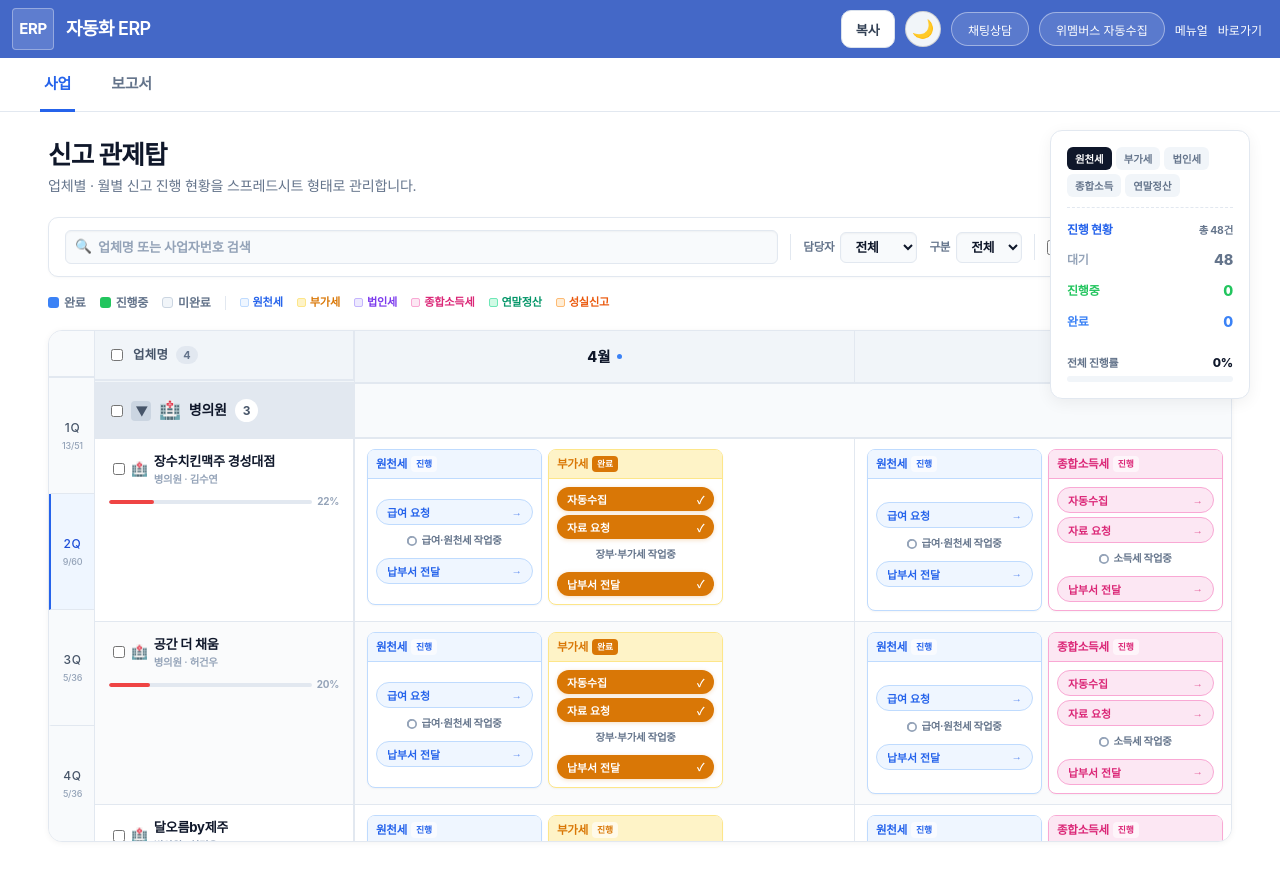
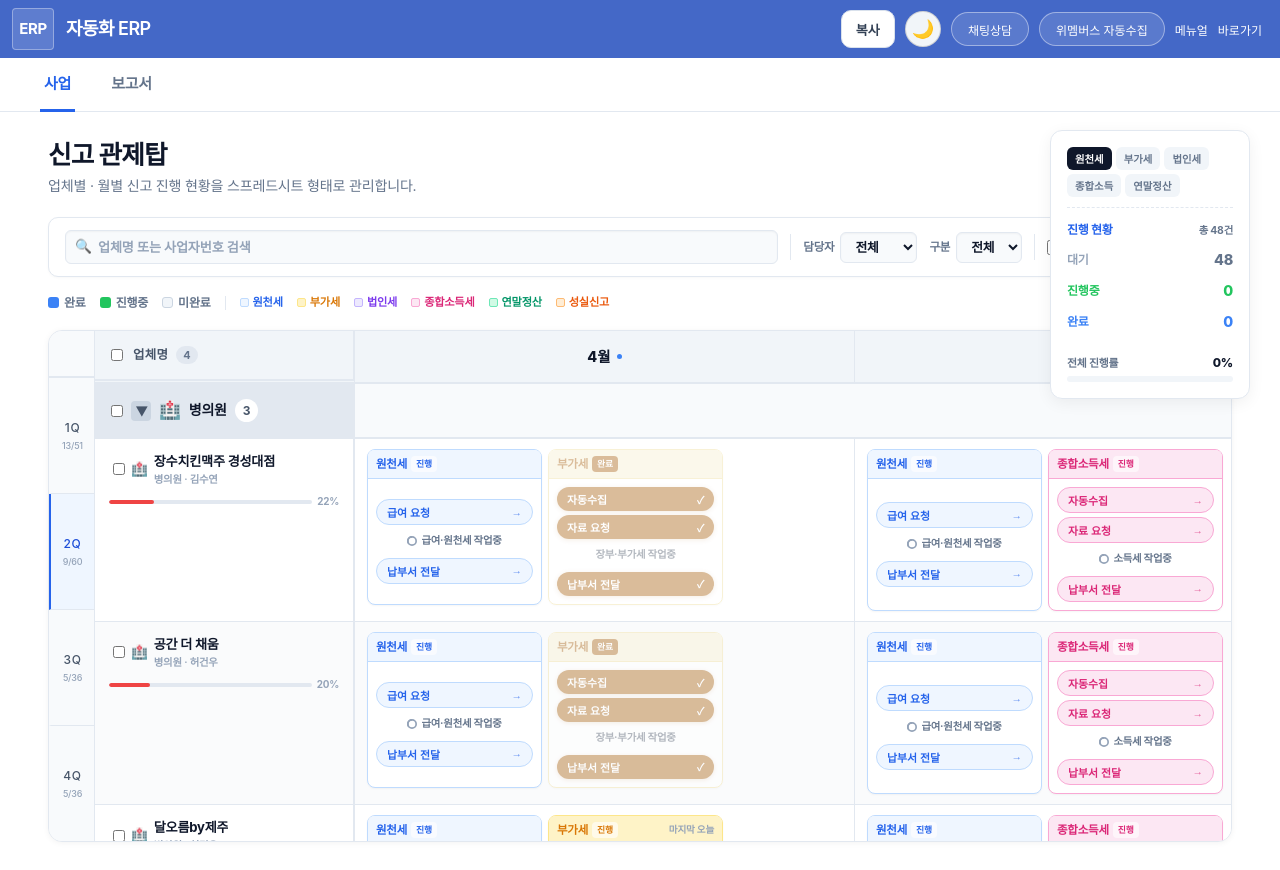
Before and after one commit to kyo1103/hgwjwk, a Next.js app: page /erp/control-tower in a window 1280 px wide. Built offline with nearby package versions, Linux system fonts and the light colour scheme; a web font is replaced by a local one.

Commit message:
feat: 관제탑 세목 박스 우선순위 시각화 - 마감 임박·완료·멈춤 강조

```diff
--- a/app/erp/control-tower/page.tsx
+++ b/app/erp/control-tower/page.tsx
@@ -50,11 +50,12 @@ const BATCH_ACTIONS: Record<string, string[]> = {
 
 /* ─────────────────────────── 서브 컴포넌트 ─────────────────────────── */
 
-function TaxCard({ report, onStepAction, onMockConfirm, onViewHistory }: {
+function TaxCard({ report, onStepAction, onMockConfirm, onViewHistory, reportMonth }: {
   report: TaxReport;
   onStepAction: (i: number, action: "complete" | "resend" | "cancel") => void;
   onMockConfirm?: (title: string, onConfirm: () => void) => void;
   onViewHistory?: (step: ReportStep, title: string) => void;
+  reportMonth: number;
 }) {
   const tc = TAX_COLORS[report.taxType] || TAX_COLORS["원천세"];
 
@@ -78,6 +79,85 @@ function TaxCard({ report, onStepAction, onMockConfirm, onViewHistory }: {
   };
 
   const isAllDone = report.steps.every(s => s.status === "done");
+  const [isHovered, setIsHovered] = useState(false);
+
+  // 마감일 계산
+  const getDeadline = (taxType: string, month: number) => {
+    const year = new Date().getFullYear();
+    if (taxType === "원천세") return new Date(year, month, 10);
+    if (taxType === "부가세") return new Date(year, month - 1, 25);
+    if (taxType === "법인세") return new Date(year, 2, 31);
+    if (taxType === "종합소득세") return new Date(year, 4, 31);
+    if (taxType === "연말정산") return new Date(year, 2, 10);
+    return null;
+  };
+
+  const deadline = getDeadline(report.taxType, reportMonth);
+  let daysToDeadline: number | null = null;
+  if (deadline) {
+    const today = new Date();
+    today.setHours(0, 0, 0, 0);
+    deadline.setHours(0, 0, 0, 0);
+    daysToDeadline = Math.floor((deadline.getTime() - today.getTime()) / (1000 * 60 * 60 * 24));
+  }
+
+  // 마지막 작업일 계산
+  let lastWorkTimestamp: number | null = null;
+  report.steps.forEach(s => {
+    s.executionHistory?.forEach(h => {
+      const ts = new Date(h.timestamp).getTime();
+      if (!lastWorkTimestamp || ts > lastWorkTimestamp) lastWorkTimestamp = ts;
+    });
+  });
+  const daysSinceLastWork = lastWorkTimestamp ? Math.floor((Date.now() - lastWorkTimestamp) / (1000 * 60 * 60 * 24)) : null;
+
+  // 스타일 결정
+  let wrapperStyle: React.CSSProperties = {
+    border: `1.5px solid ${tc.border}`, borderRadius: 8, background: "#fff",
+    width: 175, flexShrink: 0,
+    boxShadow: "0 1px 2px rgba(0,0,0,0.04)",
+    display: "flex", flexDirection: "column",
+    transition: "all 0.2s",
+  };
+
+  let headerRightElem = null;
+  let delayBadge = null;
+  let warningBadge = null;
+
+  const statusBadge = isAllDone ? (
+    <span style={{ fontSize: "0.55rem", fontWeight: 800, color: "#fff", background: tc.text, padding: "1px 5px", borderRadius: 4 }}>완료</span>
+  ) : (
+    <span style={{ fontSize: "0.55rem", fontWeight: 800, color: tc.text, background: "rgba(255,255,255,0.6)", padding: "1px 5px", borderRadius: 4 }}>진행</span>
+  );
+
+  if (isAllDone) {
+    if (!isHovered) {
+      wrapperStyle.opacity = 0.5;
+      wrapperStyle.filter = "saturate(0.6)";
+    }
+  } else {
+    if (daysToDeadline !== null) {
+      if (daysToDeadline < 0) {
+        wrapperStyle.borderLeft = "3px solid #ef4444";
+        wrapperStyle.background = "rgba(255, 0, 0, 0.08)";
+        delayBadge = <span style={{ fontSize: "0.55rem", fontWeight: 800, color: "#fff", background: "#ef4444", padding: "1px 5px", borderRadius: 4 }}>지연</span>;
+      } else if (daysToDeadline <= 1) {
+        wrapperStyle.borderLeft = "3px solid #ef4444";
+        wrapperStyle.background = "rgba(255, 0, 0, 0.04)";
+        delayBadge = <span style={{ fontSize: "0.55rem", fontWeight: 800, color: "#fff", background: "#ef4444", padding: "1px 5px", borderRadius: 4 }}>마감 임박</span>;
+      } else if (daysToDeadline <= 3) {
+        wrapperStyle.borderLeft = "3px solid #ef4444";
+        wrapperStyle.background = "rgba(255, 0, 0, 0.04)";
+      }
+    }
+
+    if (daysSinceLastWork !== null && daysSinceLastWork >= 7) {
+      warningBadge = <span style={{ fontSize: "0.55rem", fontWeight: 800, color: "#b45309", background: "rgba(255, 200, 0, 0.15)", padding: "1px 5px", borderRadius: 4 }}>7일 멈춤</span>;
+    } else if (daysSinceLastWork !== null) {
+      const dayText = daysSinceLastWork === 0 ? "오늘" : `${daysSinceLastWork}일 전`;
+      headerRightElem = <span style={{ fontSize: "0.6rem", color: "#94a3b8", fontWeight: 600 }}>마지막 {dayText}</span>;
+    }
+  }
 
   const PillButton = ({ step, idx }: { step: ReportStep, idx: number }) => {
     const done = step.status === "done";
@@ -173,12 +253,11 @@ function TaxCard({ report, onStepAction, onMockConfirm, onViewHistory }: {
   };
 
   return (
-    <div style={{
-      border: `1.5px solid ${tc.border}`, borderRadius: 8, background: "#fff",
-      width: 175, flexShrink: 0,
-      boxShadow: "0 1px 2px rgba(0,0,0,0.04)",
-      display: "flex", flexDirection: "column"
-    }}>
+    <div
+      style={wrapperStyle}
+      onMouseEnter={() => setIsHovered(true)}
+      onMouseLeave={() => setIsHovered(false)}
+    >
       <div style={{
         background: tc.bg, padding: "5px 8px", borderTopLeftRadius: 6, borderTopRightRadius: 6,
         display: "flex", justifyContent: "space-between", alignItems: "center",
@@ -186,16 +265,10 @@ function TaxCard({ report, onStepAction, onMockConfirm, onViewHistory }: {
       }}>
         <div style={{ display: "flex", alignItems: "center", gap: 4 }}>
           <span style={{ fontSize: "0.72rem", fontWeight: 800, color: tc.text }}>{report.taxType}</span>
-          {isAllDone ? (
-            <span style={{ fontSize: "0.55rem", fontWeight: 800, color: "#fff", background: tc.text, padding: "1px 5px", borderRadius: 4 }}>
-              완료
-            </span>
-          ) : (
-            <span style={{ fontSize: "0.55rem", fontWeight: 800, color: tc.text, background: "rgba(255,255,255,0.6)", padding: "1px 5px", borderRadius: 4 }}>
-              진행
-            </span>
-          )}
+          {warningBadge}
+          {delayBadge || statusBadge}
         </div>
+        {headerRightElem}
       </div>
 
       <div style={{ padding: "8px", display: "flex", flexDirection: "column", gap: 4, flex: 1, justifyContent: "center" }}>
@@ -959,6 +1032,7 @@ export default function ControlTowerPage() {
                                         onStepAction={(sIdx, action) => handleStepAction(company.id, monthIdx, rIdx, sIdx, action)}
                                         onMockConfirm={(title, onConfirm) => setMockModal({ title, onConfirm })}
                                         onViewHistory={(step, title) => setHistoryModal({ step, title })}
+                                        reportMonth={month}
                                       />
                                     ))}
                                   </div>
```
